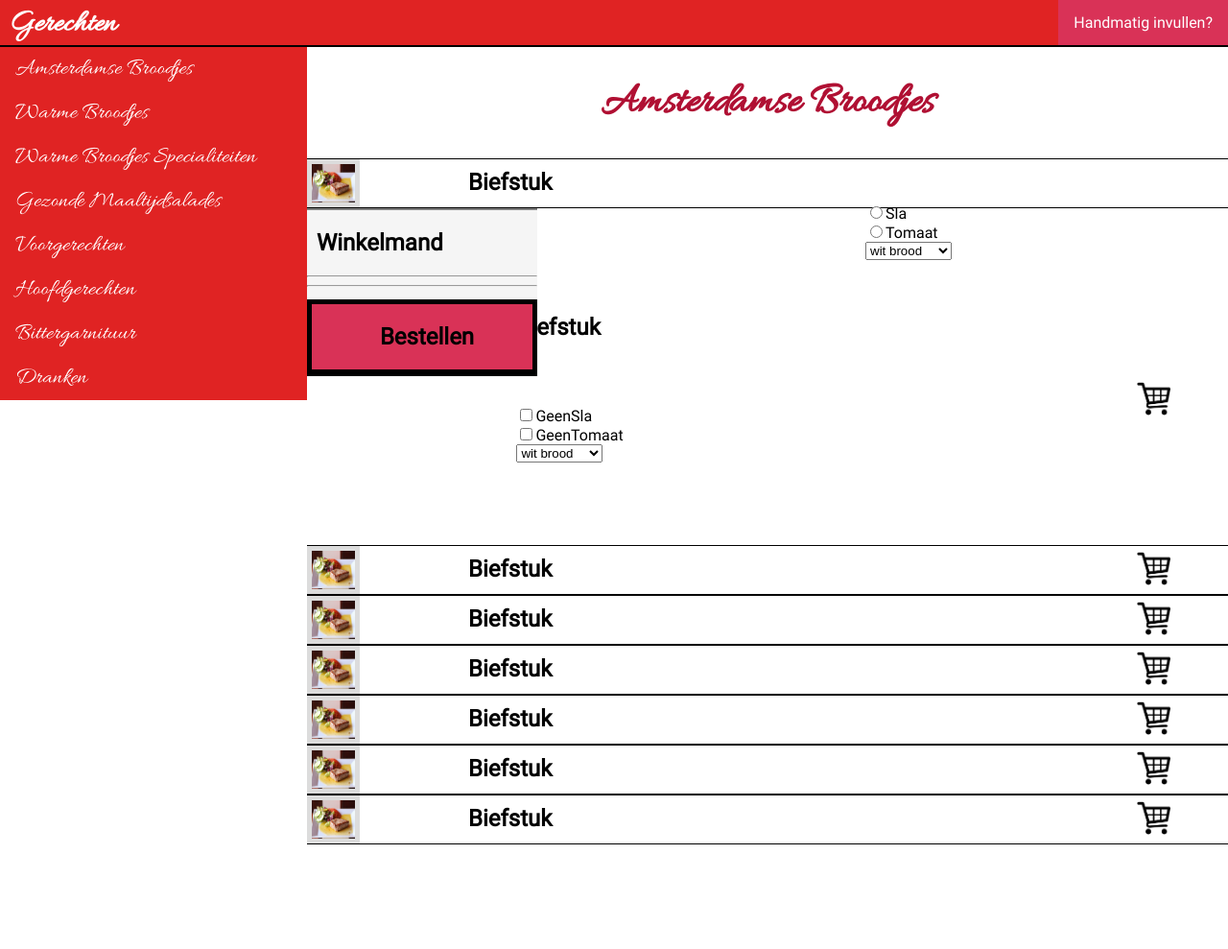
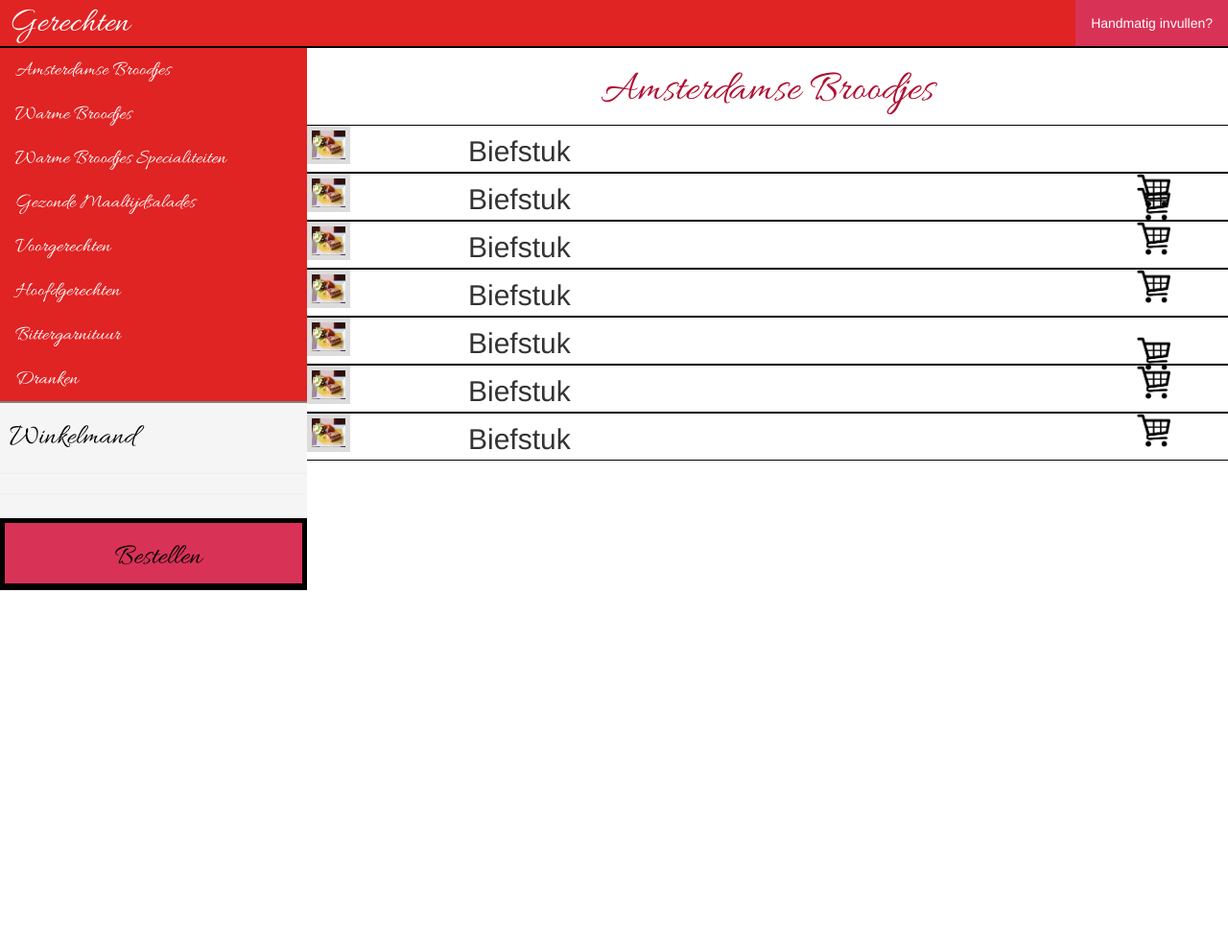
Before and after one commit to RowyDonker/Westpoort, a PHP site: page /?page=1 in a window 1280 px wide. Shown: the whole page at 96% size. After the commit the page ends 615 px from the top, so only its background shows below. Run offline with PHP 8.4, Linux system fonts and the light colour scheme.

Commit message:
Fixing bugs

```diff
--- a/css/style.css
+++ b/css/style.css
@@ -95,7 +95,7 @@
     list-style-type: none;
     margin: 0;
     padding: 0;
-    width:25%;
+    width:100%;
     font-size: 100%;
     background-color: whitesmoke;
 /*    background-color: whitesmoke;*/
@@ -393,3 +393,11 @@
 #BestelActie:hover{
 cursor: pointer;
 }
+
+.Form{
+    text-align: center;
+}
+.Form img{
+    width: 19%;
+    height: 16%;
+}
--- a/javascript/scripts.js
+++ b/javascript/scripts.js
@@ -7,42 +7,40 @@
 
     $(".BestelText").click(function() {
 
-	console.log("Dit werkt");
-	// console.log("Prijs is " + this.dataset.price);
+		console.log("klik");
 
 		var name = this.dataset.name;
 		var price = this.dataset.price;
 
-	// $('.FoodSelection input:checked').each(function() {
- //    selected.push($(this).attr('name'));
- //    console.log(selected);
-// });
 		price = parseFloat(price.substring(1));
-
-	if (foodproducts.includes(name)) {
-		countInArray(foodproducts, name); // returns 2
-
-	}
-
 
 		prices.push(price);
 		foodproducts.push(name);
-	console.log("de array prijs : " + prices);
-	console.log("de array food : " + foodproducts);
 		var sum = 0;
+
 		for (var i = 0; i < prices.length; i++) {
 			 sum += prices[i];
 		}
 		sum = Math.round(sum * 100) / 100;
 
-	// console.log(sum);
+		console.log(foodproducts);
+		foodproducts.forEach(function(product) {
+			// console.log(product);
+
+			console.log("product is " + product + "geklikt");
+			if (product > 2) {
+				console.log("Meer van dit product dan 2");
+			}
+			else{
+
+			$("#WinkelItems").append("<p>" + name + " : " + " € " + price + "</p>");
+			}
+		});
 		document.getElementById("Total").innerHTML ="Totale Prijs= " + "€" + sum;
-	$("#WinkelItems").append("<p>" + name + " : " + " € " + price + "</p>");
-	// console.log("tottaal" + prices.reduce(getSum));
 	});
 
 	$("#BestelActie").click(function(){
-		console.log("werkt");
+
 		document.location.href = "http://localhost/bewijzenmap/jaar3/Westpoort/index.php?page=Form";
 
 	});
@@ -57,3 +55,28 @@
 	}
 
 });
+
+
+
+
+
+
+// Email categorysatie, zelfde volgorde navigatie,
+
+// USB Fotos op stickie zetten
+
+// Groter letter type EMAIL
+
+// Breder letter type EMAIL
+
+// Duidelijk maken van EMAIL
+
+// Product opties zoals: geen sla of tomaat, wit brood bruin brood.
+
+// Uitleg gebruik van oude site
+
+// Logo bovenin formulier en in navigatie
+
+// Lijst vanuit email duidelijk is en geen stukken tussen zit
+
+// Hotmail email: Studiowestpoortbestellingen@
--- a/view/AmsterdamseBroodjes.php
+++ b/view/AmsterdamseBroodjes.php
@@ -4,19 +4,6 @@
 <div class="FoodSelection">
     <img class="PlaatjeGerecht" src="Images/Etenmetnaam/biefstuk.jpg">
     <div class="CONTENT">
-    <div class="GerechtTekst">
-    <h2 class="GerechtNaam">Biefstuk</h2>
-    <h2 class="Prijs">$4.50</h2>
-    <div class="Keuzes">
-    <input type="radio" name="slatomaat" value="sla">Sla<br>
-    <input type="radio" name="slatomaat" value="Tomaat">Tomaat<br>
-    <select>
-    <option value="wit brood">wit brood</option>
-    <option value="bruin brood">bruin brood</option>
-    </select>
-    </div>
-    <p class="Beschrijving">Beschrijving...bla bla blabla bla bla bla bla bla bla bla bla bla bla bla bla bla bla bla bla bla bla bla bla bla bla bla </p>
-
         <div class="GerechtTekst">
         <h2 class="GerechtNaam">Biefstuk</h2>
         <h2 class="Prijs">$4.50</h2>
@@ -71,7 +58,7 @@
     <div class="CONTENT">
     <div class="GerechtTekst">
     <h2 class="GerechtNaam">Biefstuk</h2>
-    <h2 class="Prijs">$4.50</h2>
+    <h2 class="Prijs">$4.50</h2>jkkghjgkghkgh
     <p class="Beschrijving">Beschrijving...bla bla blabla bla bla bla bla bla bla bla bla bla bla bla bla bla bla bla bla bla bla bla bla bla bla bla </p>
     </div>
      </div>
--- a/view/Nav.php
+++ b/view/Nav.php
@@ -13,5 +13,6 @@
   <li><a href="index.php?page=Hoofdgerechten">Hoofdgerechten</a></li>
   <li><a href="index.php?page=Hoofdgerechten">Bittergarnituur</a></li>
   <li><a href="index.php?page=Hoofdgerechten">Dranken</a></li>
+  <?php include "Winkelmand.php"; ?>
 </ul>
 </div>
--- a/view/head.php
+++ b/view/head.php
@@ -3,5 +3,5 @@
 	<script src="https://ajax.googleapis.com/ajax/libs/jquery/3.3.1/jquery.min.js"></script>
  <script src="javascript/scripts.js"></script>
  <link rel="stylesheet" type="text/css" href="css/style.css">
-
+<link rel="stylesheet" href="https://maxcdn.bootstrapcdn.com/bootstrap/3.3.7/css/bootstrap.min.css" integrity="sha384-BVYiiSIFeK1dGmJRAkycuHAHRg32OmUcww7on3RYdg4Va+PmSTsz/K68vbdEjh4u" crossorigin="anonymous">
 </head>
--- a/view/includes.php
+++ b/view/includes.php
@@ -50,7 +50,7 @@
 	include "AmsterdamseBroodjes.php";
 		break;
 }
-include "Winkelmand.php";
+
 include "footer.php";
 
 
```
Also changed, not shown: view/Form.php (+14 -4 lines). Lines whose indentation alone changed are shown as unchanged.
